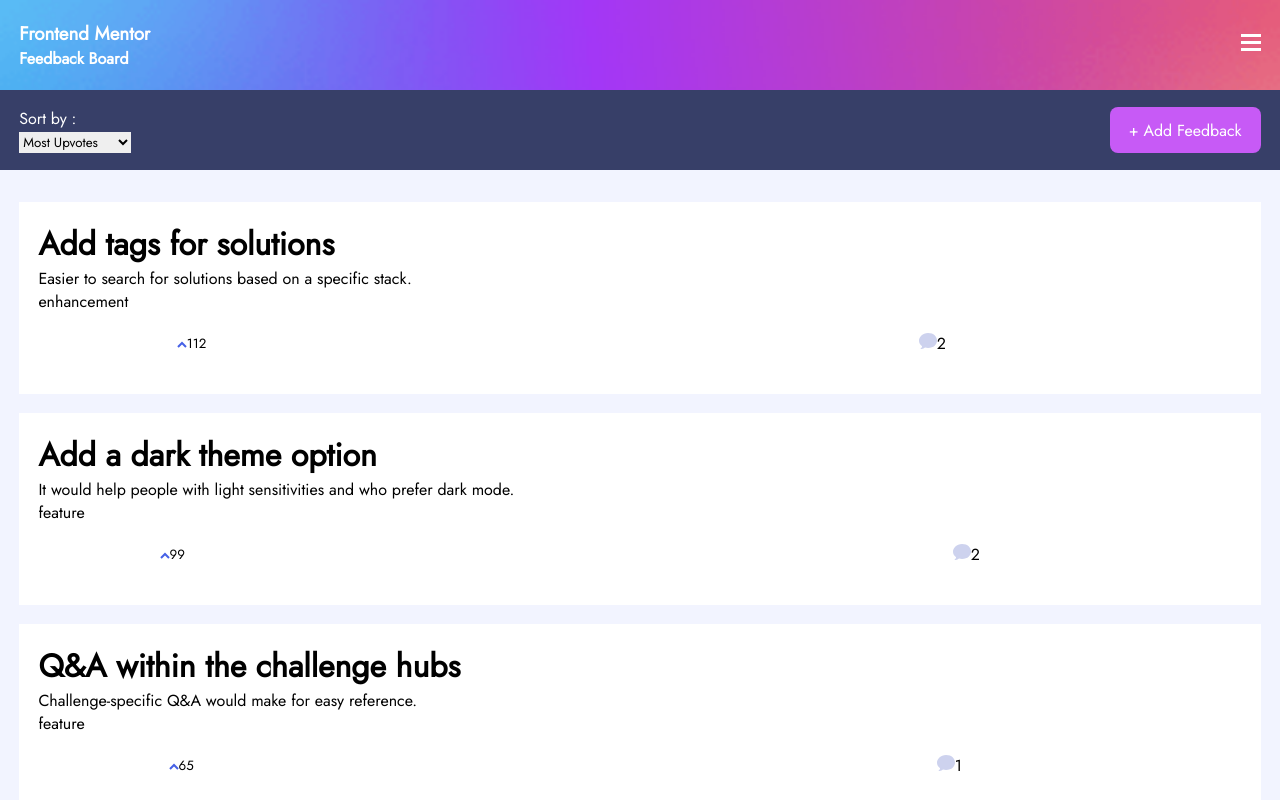
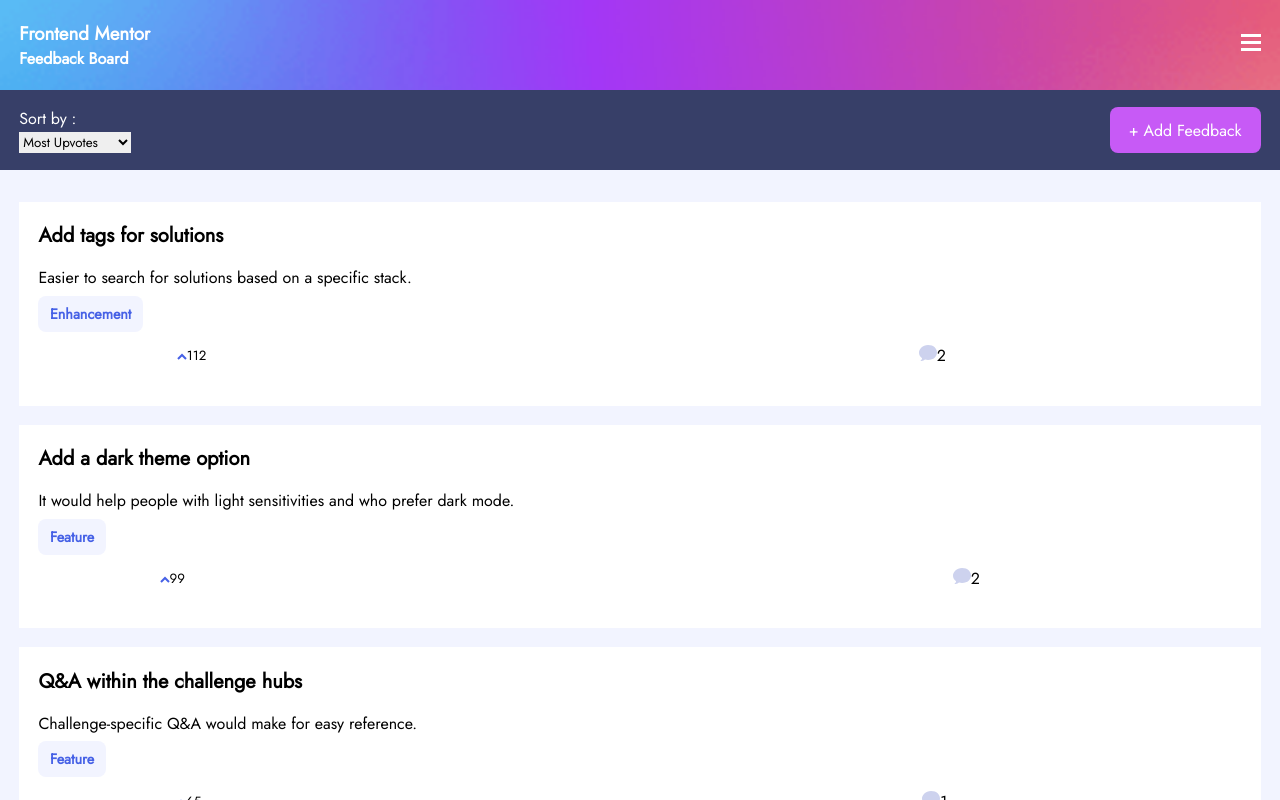
Before and after one commit to sammyodiagbe/product_feedback_app, a React (Create React App) app: page / in a window 1280 px wide. Shown: the top 800 px of the page. Built offline with nearby package versions, Linux system fonts and the light colour scheme.

Commit message:
cleaning up

```diff
--- a/src/components/Suggestion.js
+++ b/src/components/Suggestion.js
@@ -7,7 +7,7 @@
   return (
     <div className="pf-suggestion">
       <div className="pf-details-container">
-        <h1>{title}</h1>
+        <h2>{title}</h2>
         <p>{description}</p>
         <span className="pf-category">{category}</span>
       </div>
--- a/src/styles/index.css
+++ b/src/styles/index.css
@@ -229,6 +229,24 @@
   grid-area: pf-details;
 }
 
+div.product-app-container main.pf-main-container div.pf-suggestion div.pf-details-container h2 {
+  font-size: 20px;
+}
+
+div.product-app-container main.pf-main-container div.pf-suggestion div.pf-details-container h2, div.product-app-container main.pf-main-container div.pf-suggestion div.pf-details-container p, div.product-app-container main.pf-main-container div.pf-suggestion div.pf-details-container span.pf-category {
+  margin-bottom: 0.8em;
+}
+
+div.product-app-container main.pf-main-container div.pf-suggestion div.pf-details-container span.pf-category {
+  padding: 8px .8em;
+  background: #f2f4ff;
+  color: #4661e6;
+  text-transform: capitalize;
+  font-weight: bold;
+  border-radius: 8px;
+  font-size: .9em;
+}
+
 div.product-app-container main.pf-main-container div.pf-suggestion div.pf-upvote-button, div.product-app-container main.pf-main-container div.pf-suggestion span.pf-comments {
   padding: 1.2em;
 }
--- a/src/styles/index.scss
+++ b/src/styles/index.scss
@@ -1,5 +1,7 @@
 @import "./reset";
 @import "./mixins";
+
+$space_between_elem: .8em;
 
 div.product-app-container {
 
@@ -158,6 +160,23 @@
             margin-bottom: $padding;
             div.pf-details-container {
                 grid-area: pf-details;
+                h2 {
+                    font-size: 20px;
+                }
+                h2,p,span.pf-category {
+                    margin-bottom: $space_between_elem;
+                }
+
+                span.pf-category {
+                    padding:8px .8em;
+                    background: $neutral_gray;
+                    color: $bluish_marlin;
+                    text-transform: capitalize;
+                    font-weight: bold;
+                    border-radius: $border_radius_link;
+                    font-size: .9em;
+                }
+
             }
 
             div.pf-upvote-button, span.pf-comments {
```
Also changed, not shown: 1 other file (tests, documents, lock files or other folders).
